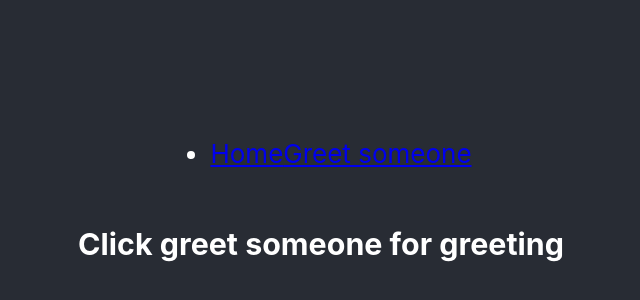
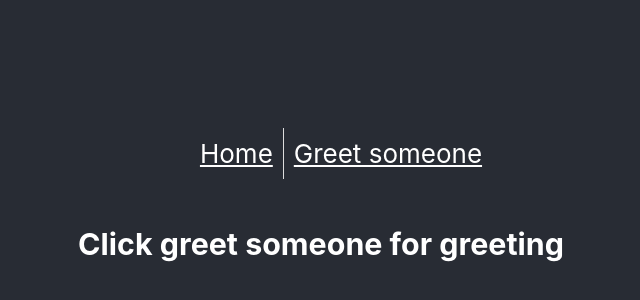
Before and after one commit to Felix45/hello-rails-front-end, a React (Create React App) app: page / in a window 1280 px wide. Shown: the part 198-498 px from the top of the page, without its empty margins (319-959 px from the left). Built offline with nearby package versions, Linux system fonts and the light colour scheme.

Commit message:
Style the application navigation menu

```diff
--- a/src/index.css
+++ b/src/index.css
@@ -11,3 +11,16 @@ code {
   font-family: source-code-pro, Menlo, Monaco, Consolas, 'Courier New',
     monospace;
 }
+
+ul {
+  list-style-type: none;
+}
+
+ul li a {
+  color: #fff;
+  padding: 10px;
+}
+
+ul li a:last-child {
+  border-left: 1px solid #ddd;
+}
```
